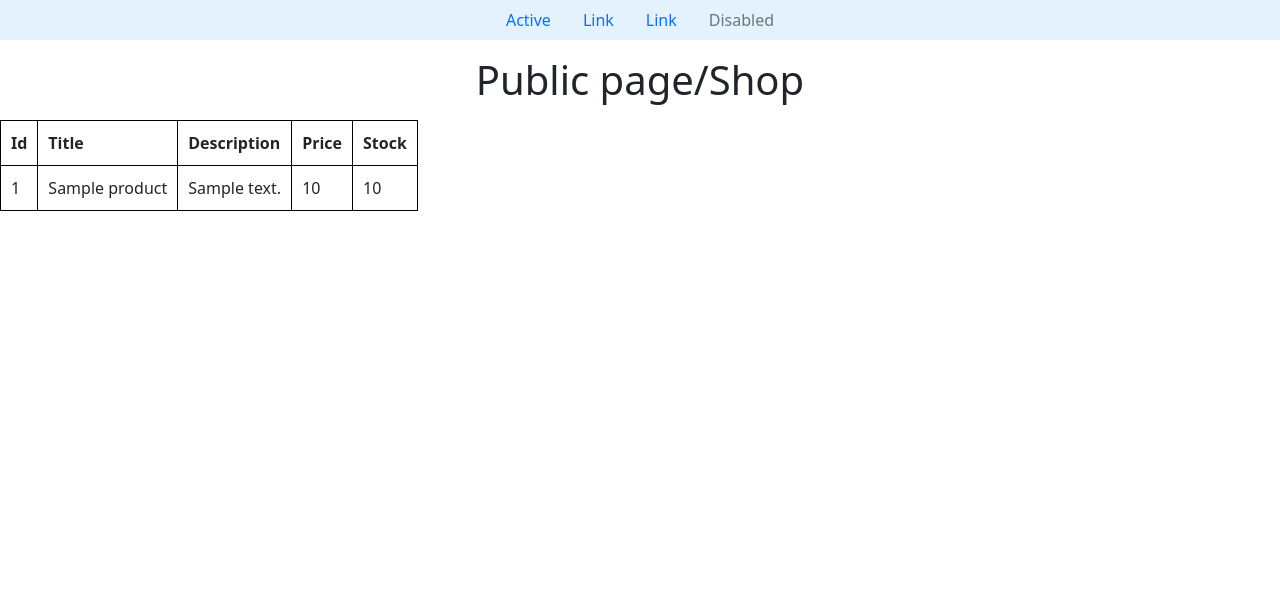
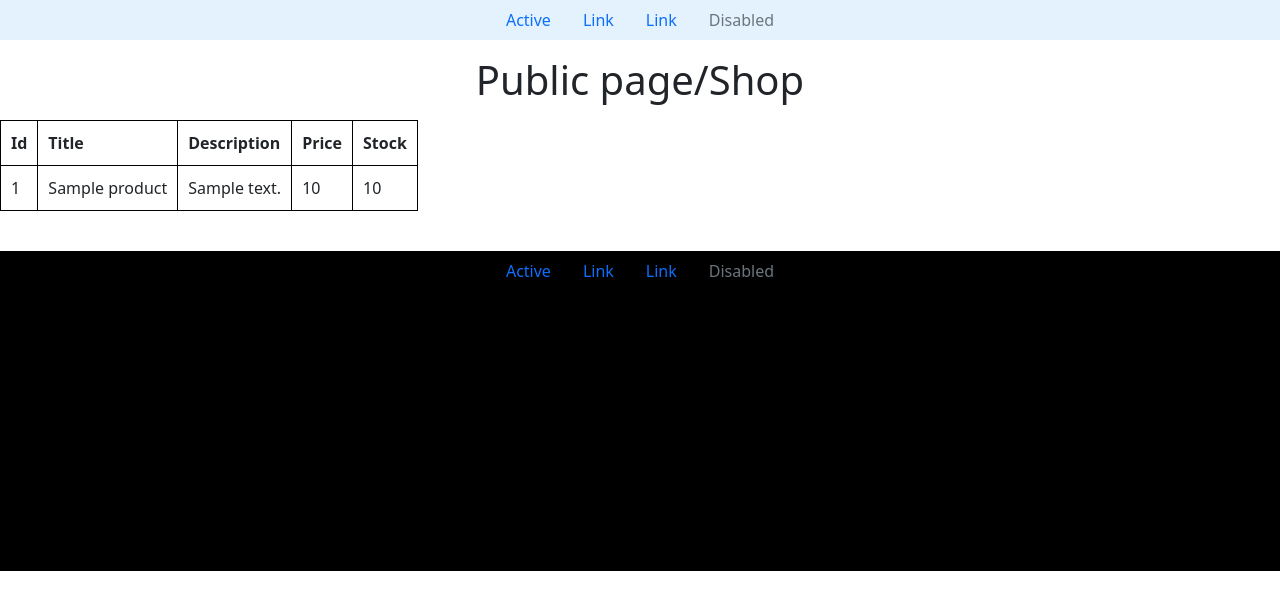
Before and after one commit to CGranzell/bokbutik-main, a PHP site: page / in a window 1280 px wide. Shown: the top 610 px of the page. Run offline with PHP 8.4, Linux system fonts and the light colour scheme; tables that the repository leaves empty or names only in its code hold one stand-in row (values such as "Sample post").

Commit message:
Infogar Bootstrap-footer

```diff
--- a/public/index.php
+++ b/public/index.php
@@ -71,8 +71,29 @@ $products = $stmt->fetchAll();
 
     </table>
 
+    <footer id="footer" class="mt-auto  footer">
+<ul class="nav justify-content-center">
+  <li class="nav-item">
+    <a class="nav-link active" aria-current="page" href="#">Active</a>
+  </li>
+  <li class="nav-item">
+    <a class="nav-link" href="#">Link</a>
+  </li>
+  <li class="nav-item">
+    <a class="nav-link" href="#">Link</a>
+  </li>
+  <li class="nav-item">
+    <a class="nav-link disabled" href="#" tabindex="-1" aria-disabled="true">Disabled</a>
+  </li>
+</ul>
 
-<!-- Bootstrap JS -->
+</footer>
+
+<!-- Bootstrap JS för footer -->
+<script src="https://cdn.jsdelivr.net/npm/bootstrap@5.2.0-beta1/dist/js/bootstrap.bundle.min.js" integrity="sha384-pprn3073KE6tl6bjs2QrFaJGz5/SUsLqktiwsUTF55Jfv3qYSDhgCecCxMW52nD2" crossorigin="anonymous"></script>
+
+
+<!-- Bootstrap JS för header -->
 <script src="https://cdn.jsdelivr.net/npm/bootstrap@5.2.0-beta1/dist/js/bootstrap.bundle.min.js" integrity="sha384-pprn3073KE6tl6bjs2QrFaJGz5/SUsLqktiwsUTF55Jfv3qYSDhgCecCxMW52nD2" crossorigin="anonymous"></script>
 </body>
 </html>
```
